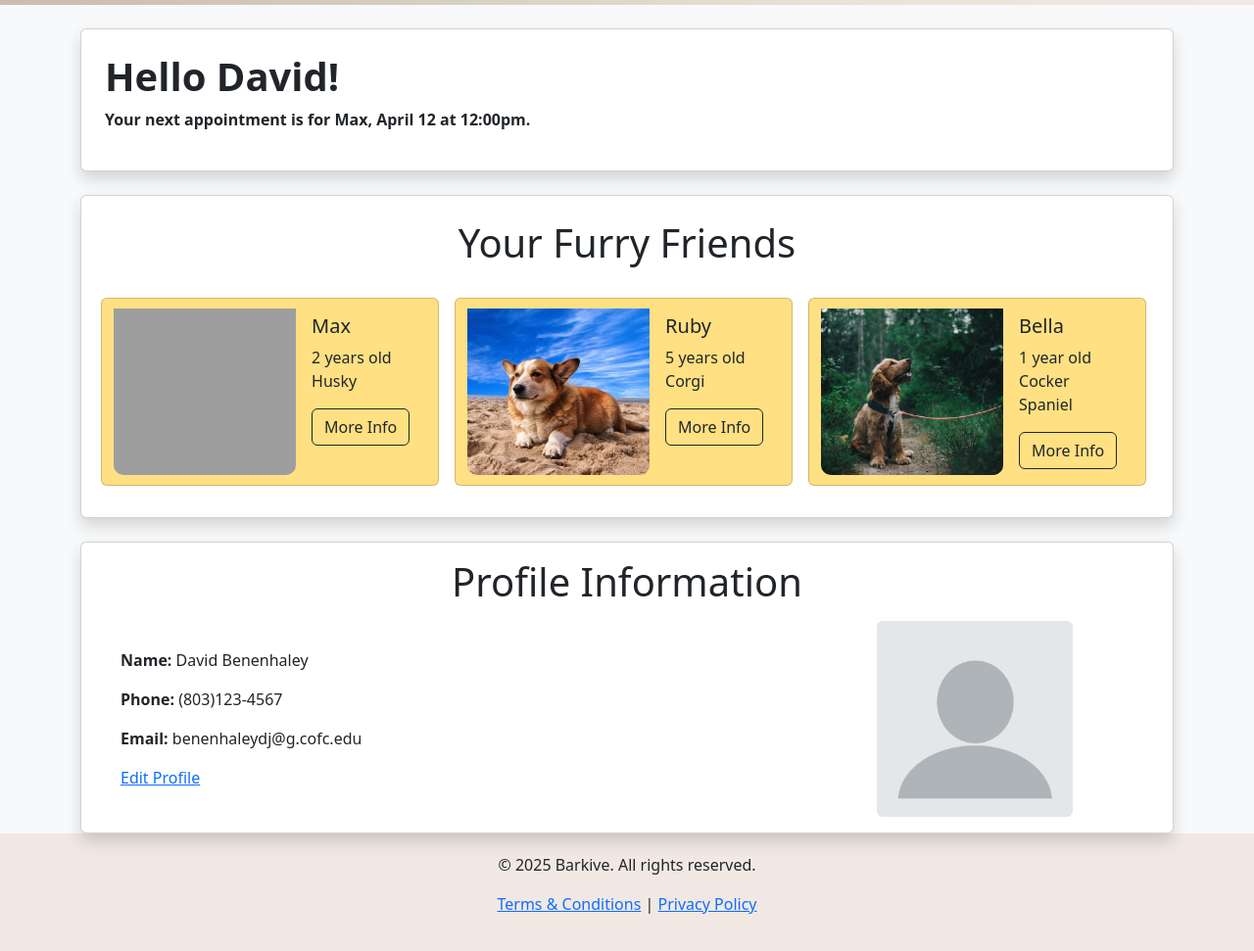
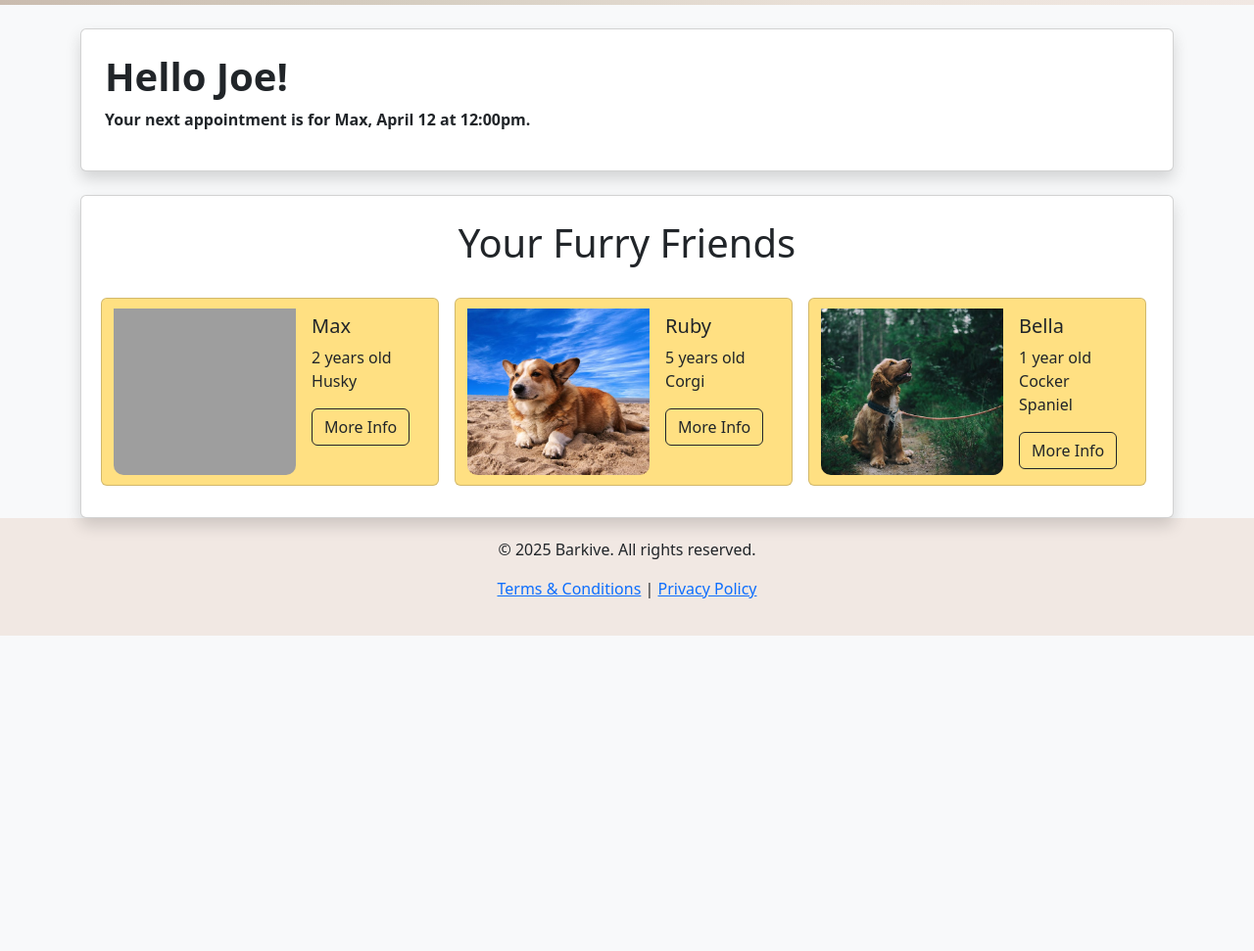
Before and after one commit to ianicek/Barkive, a plain HTML site: page frontend/dashboard.html in a window 1280 px wide. Shown: the part 110-1081 px from the top of the page at 98% size. After the commit the page ends 800 px from the top, so only its background shows below. Drawn offline with nearby package versions, Linux system fonts and the light colour scheme; grey boxes are pictures that could not be loaded.

Commit message:
updated pages

```diff
--- a/frontend/dashboard.html
+++ b/frontend/dashboard.html
@@ -57,7 +57,7 @@
     <!-- User Prompt -->
     <div class="container mt-4">
         <div class="card shadow p-4">
-            <h1><strong> Hello David!</strong></h1> <!-- from User table user-->
+            <h1><strong> Hello Joe!</strong></h1> <!-- from User table user-->
             <p><strong>Your next appointment is for Max, April 12 at 12:00pm.</strong> </p>
         </div>
     </div>
@@ -181,26 +181,6 @@
         </div>
     </div>
 
-    <!--User Info-->
-    <div class="container mt-4">
-        <div class="card shadow p-3 d-flex justify-content-center align-items-center">
-            <h1 class="text-center mb-3 w-100">Profile Information</h1>
-            <div class="row align-items-center justify-content-center w-100">
-                <!-- Profile Info (Left Side) -->
-                <div class="col-md-8 ps-4 pe-4">
-                    <p><strong>Name:</strong> David Benenhaley</p> <!-- username from Users table-->
-                    <p><strong>Phone:</strong> (803)123-4567</p>
-                    <p><strong>Email:</strong> benenhaleydj@g.cofc.edu</p> <!-- email from Users table-->
-                    <a href="profile.html">Edit Profile</a>
-                </div>
-
-                <!-- Profile Image (Right Side) -->
-                <div class="col-md-4 text-center pe-4 mt-4 mt-md-0">
-                    <img src="blankProfilePic.webp" alt="blank profile pic" class="img-fluid rounded" style="max-height: 200px; object-fit: cover;">
-                </div>
-            </div>
-        </div>
-    </div>
     <footer>
         <div class="container">
             <p>&copy; 2025 Barkive. All rights reserved.</p>
```
Also changed, not shown: frontend/profile.html (+4 -4 lines).
